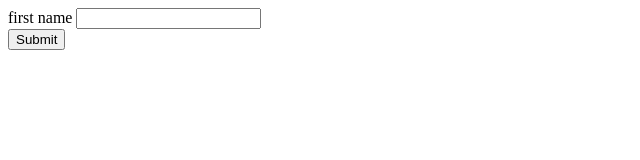
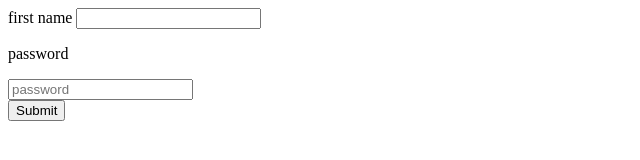
Before and after one commit to robbieveivers/Web_design, a plain HTML site: page index.html in a window 1280 px wide. Shown: the whole page, without its empty margins (0-640 px from the left). Drawn offline with Linux system fonts and the light colour scheme.

Commit message:
input password

```diff
--- a/index.html
+++ b/index.html
@@ -10,6 +10,9 @@
     <label for='name'>first name</label>
     <input type="text" name="name" id="name">
     <br>
+    <p>password</p>
+    <input type="password" placeholder="password">
+    <br>
     <input type="submit">
     <!-- <button type="submit">submit</button> -->
 </form>
```
